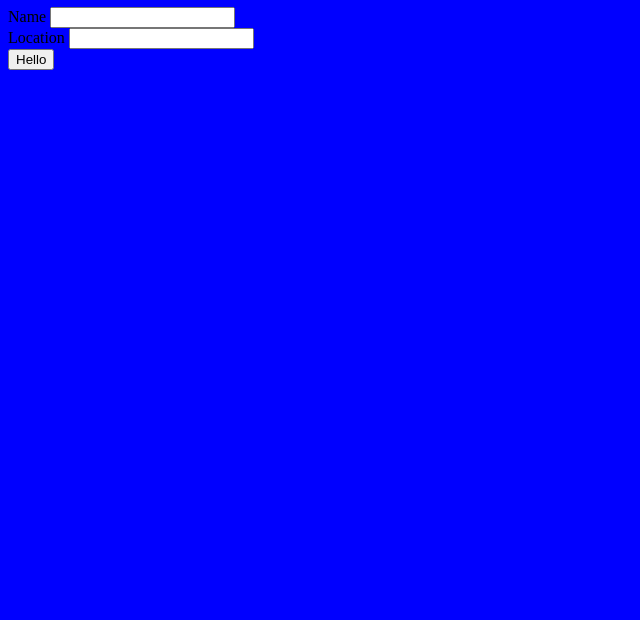
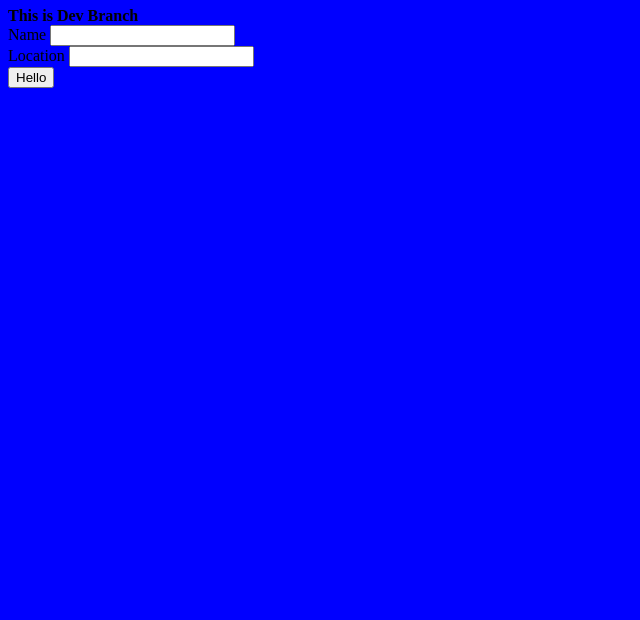
Before and after one commit to sanketbisne/Batch1, a plain HTML site: page index.html in a window 1280 px wide. Shown: the part 180-800 px from the top of the page, without its empty margins (0-640 px from the left). Drawn offline with Linux system fonts and the light colour scheme.

Commit message:
new changes in Dev Branch

```diff
--- a/index.html
+++ b/index.html
@@ -21,6 +21,7 @@
     <p>sanketbisne</p>
     <h2>Cloud Eng</h2>
     <h1> Hello everyone</h1>
+    <strong>This is Dev Branch</strong>
 
     <form>
         <div>
```
